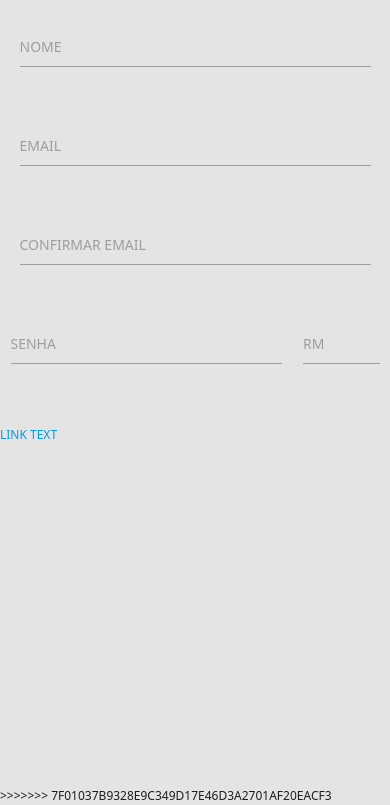
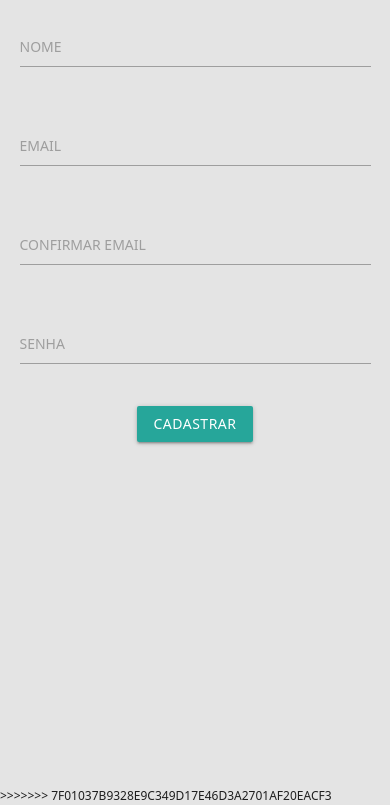
Before and after one commit to LuisClaudio2302/VoteShirt, a website: page www/index.html in a window 390 px wide. Both pictures are taken after a click on the link "AQUI !". Shown: the part 107-912 px from the top of the page. Drawn offline with Linux system fonts and the light colour scheme; some packages are replaced by stand-ins of ours.

Commit message:
cadastro

```diff
--- a/www/index.html
+++ b/www/index.html
@@ -78,6 +78,7 @@
 					  </div>
 					</form>
 				</div>
+
 				<div class="container">
 					<form class="col s12">
 					  <div class="row">
@@ -100,21 +101,19 @@
 					</form>
 				</div>
 
-				<div class="row">
+				<div class="container">
 					<form class="col s12">
 					  <div class="row">
-						 <div class="input-field col s9">
-							  <input id="password" type="text" class="validate">
-							  <label for="password">Senha</label>
-						 </div>
-						 <div class="input-field col s3">
-							  <input id="RM" type="text" class="validate">
-							  <label for="RM">RM</label>
-						 </div>
-				      </div>
+						<div class="input-field col s12">
+						  <input  id="password" type="text" class="validate">
+						  <label for="password">Senha</label>
+						</div>
+					  </div>
 					</form>
+				<div class="center">
+				  <a href="#!" id="btcadastro" class="btn flat">Cadastrar</a>
 				</div>
-					<a href="url">link text</a>
+				</div>
 		</div>
 >>>>>>> 7f01037b9328e9c349d17e46d3a2701af20eacf3
 
--- a/www/js/index.js
+++ b/www/js/index.js
@@ -24,6 +24,14 @@ function eventos(){
 
 	})
 
+		$("#btcadastro").click(function(){
+
+		$(".pagina").fadeOut('slow',function(){
+			$("#pagina-login").fadeIn('slow');
+		});
+
+	})
+
 }
 
 
```
